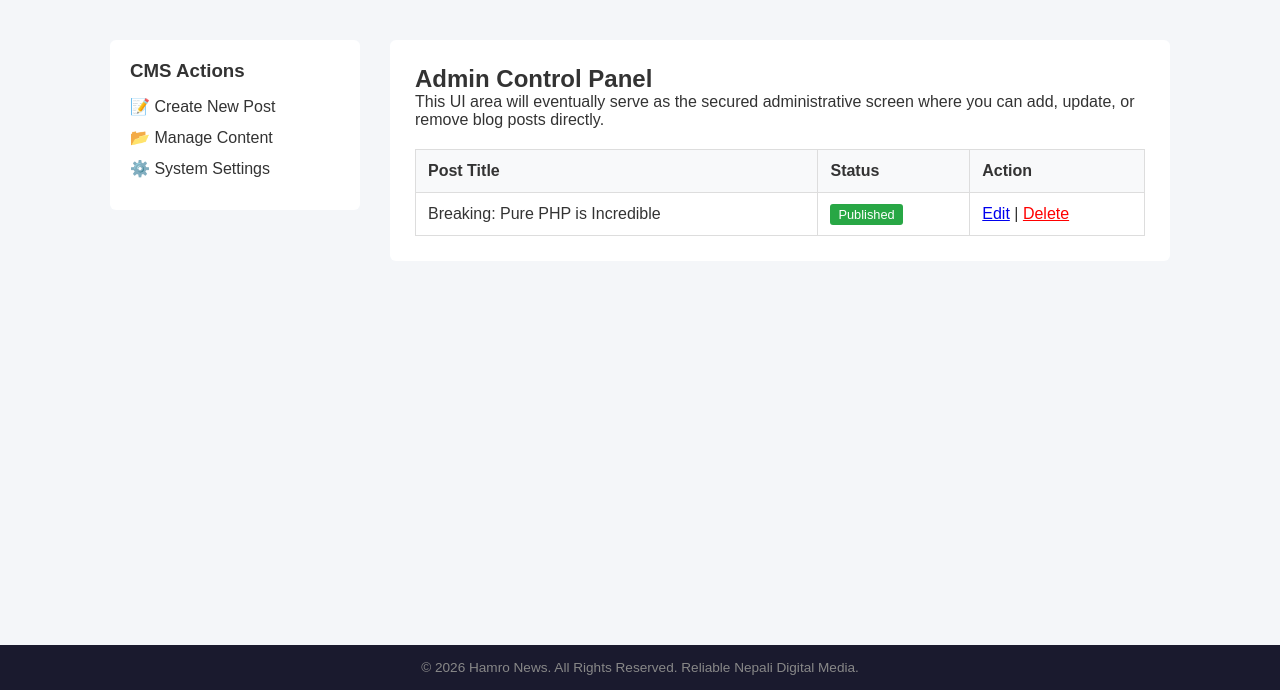
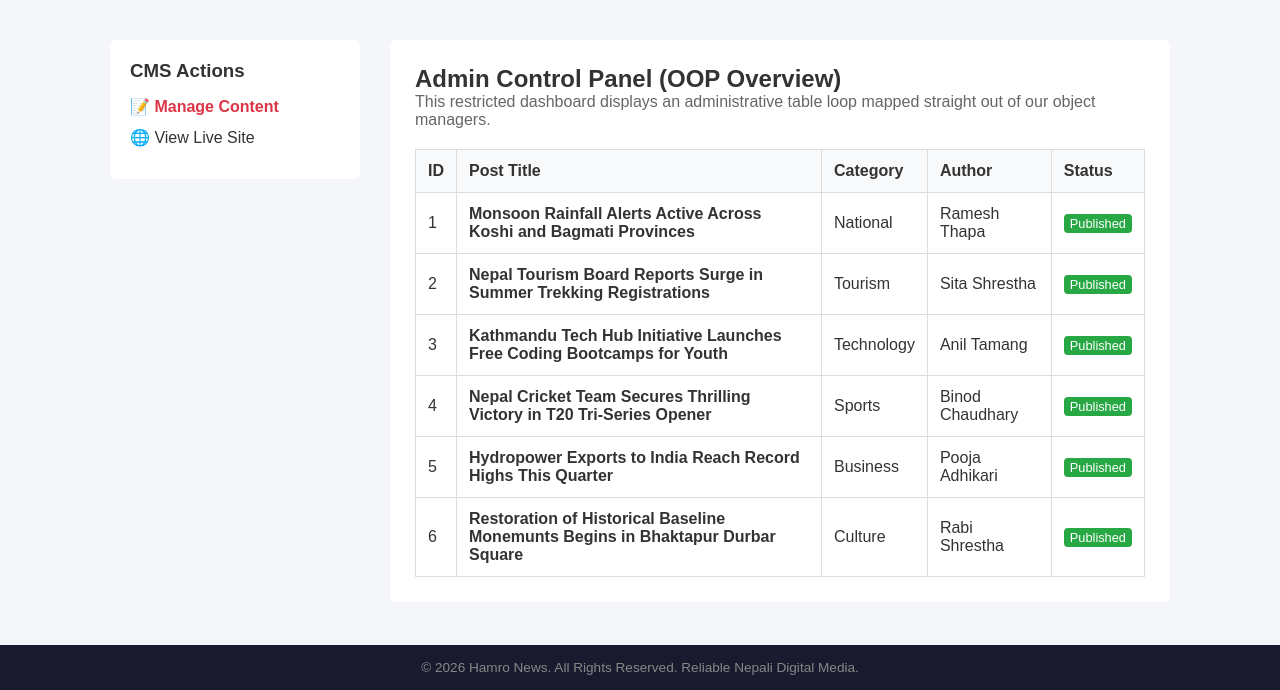
Before and after one commit to rabishrestha/php-cms-step-by-step, a PHP site: page /bim4projects/dashboard.php in a window 1280 px wide. Shown: the part 110-800 px from the top of the page. Run offline with PHP 8.4, Linux system fonts and the light colour scheme.

Commit message:
Add listing of data in dashboard

```diff
--- a/public/dashboard.php
+++ b/public/dashboard.php
@@ -1,40 +1,72 @@
 <?php
-include_once __DIR__ . '/../templates/header.php';
+// 1. Pull in configurations and path constants
+require_once __DIR__ . '/../config/config.php';
+
+// 2. Load the dependencies required to extract files
+require_once SRC_PATH . 'database/mock_posts.php';
+require_once SRC_PATH . 'database/postmanager.php';
+
+// Import our custom PostManager namespace
+use HamroNews\Database\PostManager;
+
+// Convert the raw associative array into unified objects via our Manager
+$postObjects = PostManager::fetchAll($posts);
+
+// 3. Load the global frontend template header
+require_once TEMPLATE_PATH . 'header.php';
 ?>
 
 <main class="content-area dashboard-grid">
     <aside class="sidebar">
         <h3>CMS Actions</h3>
         <ul>
-            <li><a href="#">📝 Create New Post</a></li>
-            <li><a href="#">📂 Manage Content</a></li>
-            <li><a href="#">⚙️ System Settings</a></li>
+            <li><a href="dashboard.php" style="font-weight: bold; color: #dc3545;">📝 Manage Content</a></li>
+            <li><a href="index.php">🌐 View Live Site</a></li>
         </ul>
     </aside>
 
     <section class="main-dashboard-content">
-        <h1>Admin Control Panel</h1>
-        <p>This UI area will eventually serve as the secured administrative screen where you can add, update, or remove blog posts directly.</p>
+        <h1>Admin Control Panel (OOP Overview)</h1>
+        <p style="color: #666; margin-bottom: 20px;">
+            This restricted dashboard displays an administrative table loop mapped straight out of our object managers.
+        </p>
 
+        <?php if (!empty($postObjects)): ?>
             <table class="cms-table">
                 <thead>
                     <tr>
+                        <th>ID</th>
                         <th>Post Title</th>
+                        <th>Category</th>
+                        <th>Author</th>
                         <th>Status</th>
-                    <th>Action</th>
                     </tr>
                 </thead>
                 <tbody>
+                    <?php foreach ($postObjects as $post): ?>
                         <tr>
-                    <td>Breaking: Pure PHP is Incredible</td>
-                    <td><span class="badge active">Published</span></td>
-                    <td><a href="#">Edit</a> | <a href="#" style="color:red;">Delete</a></td>
+                            <td><code><?= htmlspecialchars($post->getId()); ?></code></td>
+                            <td style="font-weight: 600;"><?= htmlspecialchars($post->getTitle()); ?></td>
+                            <td><?= htmlspecialchars($post->getCategory()); ?></td>
+                            <td><?= htmlspecialchars($post->getAuthor()); ?></td>
+                            <td>
+                                <span class="badge active" style="background: #28a745; color: white; padding: 2px 6px; border-radius: 4px; font-size: 0.8rem;">
+                                    Published
+                                </span>
+                            </td>
                         </tr>
+                    <?php endforeach; ?>
                 </tbody>
             </table>
+        <?php else: ?>
+            <p style="padding: 20px; background: #f8f9fa; border-radius: 4px; text-align: center; color: #888;">
+                No news articles found in the system data tracking layer.
+            </p>
+        <?php endif; ?>
     </section>
 </main>
 
 <?php
-include_once __DIR__ . '/../templates/footer.php';
+// 4. Load the global frontend template footer
+require_once TEMPLATE_PATH . 'footer.php';
 ?>
```
Lines whose indentation alone changed are shown as unchanged.
